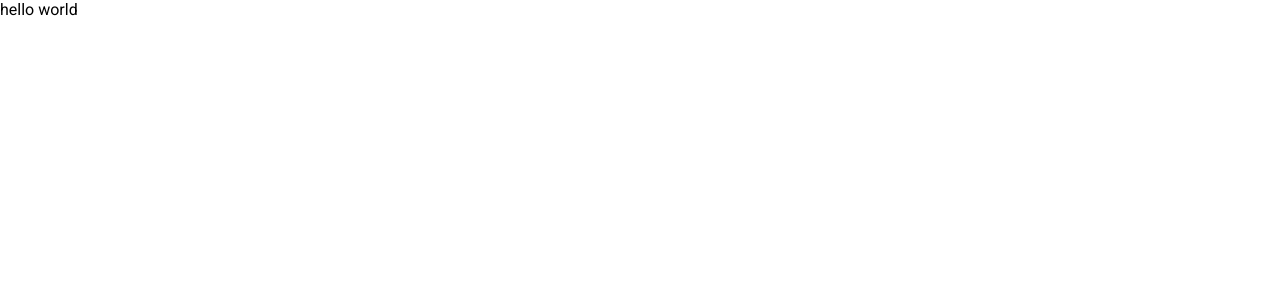
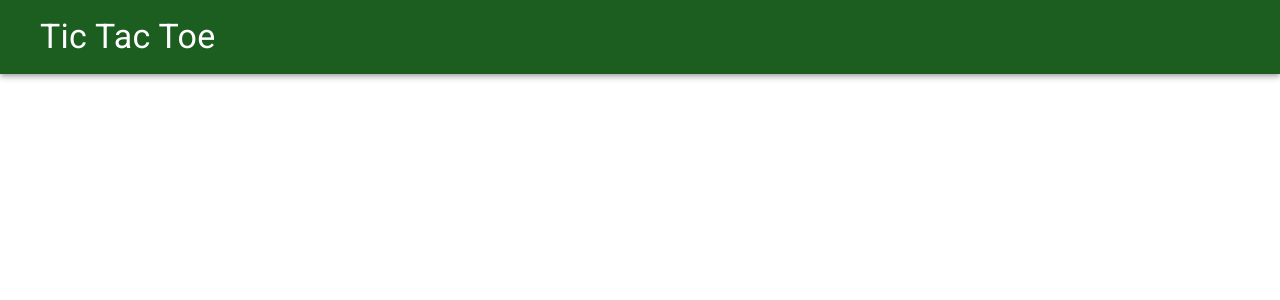
Before and after one commit to prince-thind/tic-tac-toe, a React (Create React App) app: page / in a window 1280 px wide. Shown: the top 300 px of the page. Built offline with nearby package versions, Linux system fonts and the light colour scheme.

Commit message:
add Header

```diff
--- a/src/App.js
+++ b/src/App.js
@@ -1,8 +1,9 @@
+import Header from "./components/Header";
 
 function App() {
   return (
     <div className="App">
-     <p>hello world</p>
+      <Header />
     </div>
   );
 }
--- /dev/null
+++ b/src/components/Header.js
@@ -0,0 +1,19 @@
+import * as React from 'react';
+import AppBar from '@mui/material/AppBar';
+import Box from '@mui/material/Box';
+import Toolbar from '@mui/material/Toolbar';
+import Typography from '@mui/material/Typography';
+
+export default function DenseAppBar() {
+  return (
+    <Box >
+      <AppBar position="static">
+        <Toolbar variant="dense" sx={{backgroundColor:'success.dark'}}>
+          <Typography variant="h4" color="inherit" component="h1" sx={{p:2}}>
+            Tic Tac Toe
+          </Typography>
+        </Toolbar>
+      </AppBar>
+    </Box>
+  );
+}
```
